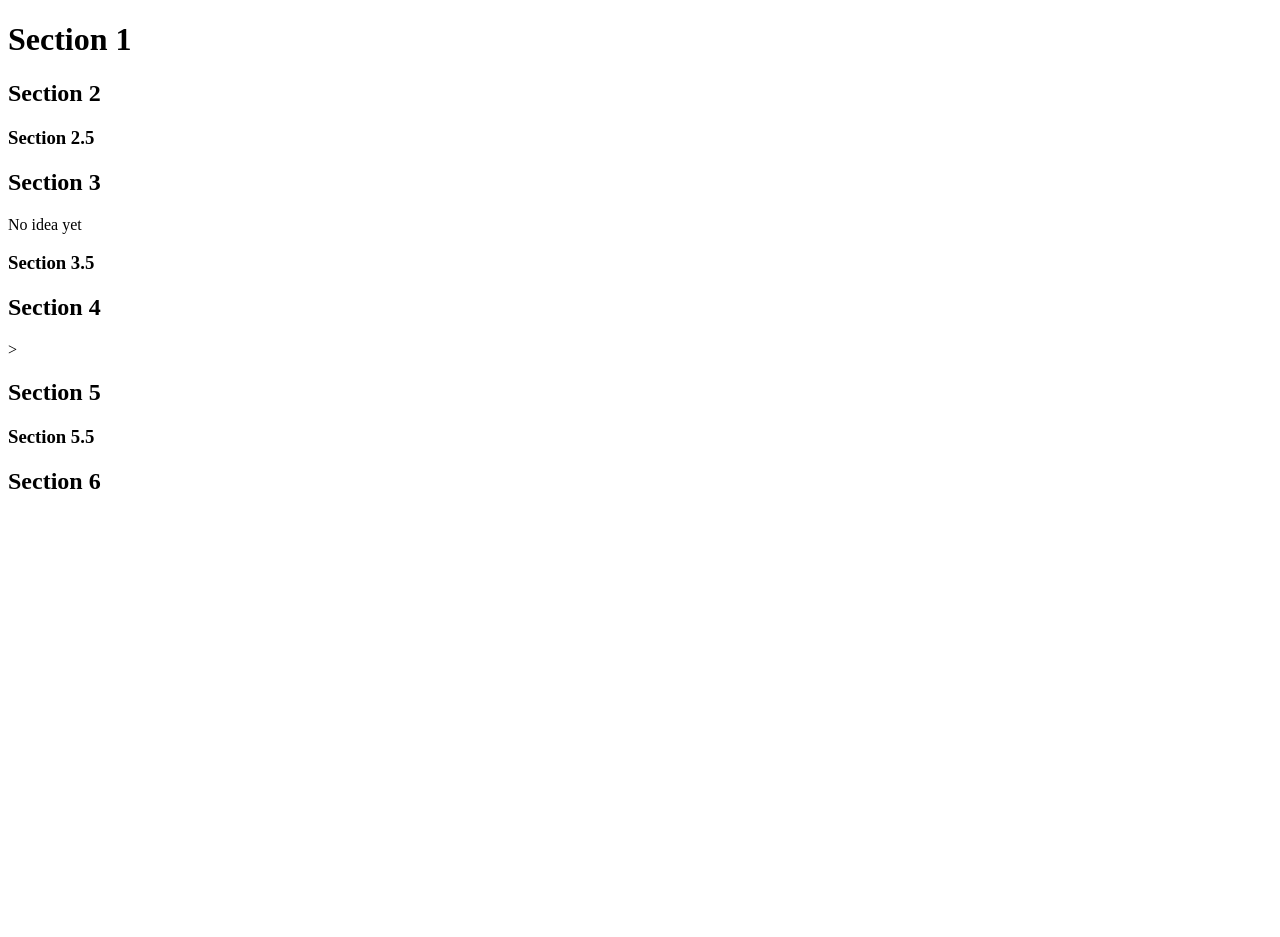
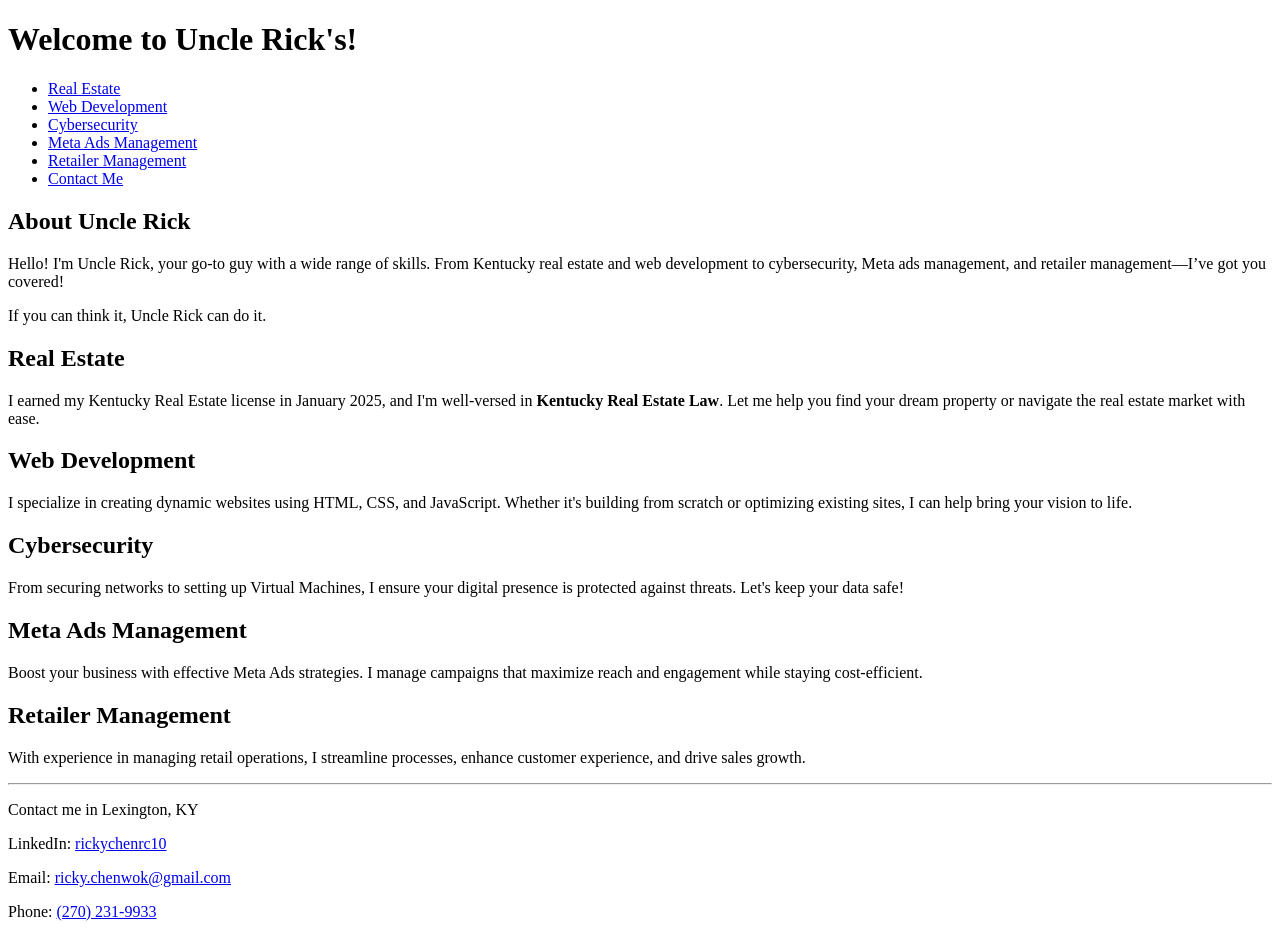
Before and after one commit to RickyGitHub10/semantic2025, a plain HTML site: page index.html in a window 1280 px wide. Before the commit the page ends 800 px from the top, so only its background shows below. Drawn offline with Linux system fonts and the light colour scheme.

Commit message:
added actual sections to my website

```diff
--- a/index.html
+++ b/index.html
@@ -2,7 +2,7 @@
 <html lang="en">
     <head>
         <!--CAN be about me for my future clients in real estate/IT-->
-        <title>Ricky Chen's Website</title>
+        <title>Uncle Rick's</title>
         <!--<base href="https://www.nourl.com/">" -->
         <meta charset="utf-8">
         <meta name="viewport" content="width=device-width, initial-scale=1.0">
@@ -13,48 +13,60 @@
 
     <body>
         <header>
-            <h1>Section 1</h1>
+            <h1>Welcome to Uncle Rick's!</h1>
             <nav>
-
+                <ul>
+                    <li><a href="#real-estate">Real Estate</a></li>
+                    <li><a href="#web-development">Web Development</a></li>
+                    <li><a href="#cybersecurity">Cybersecurity</a></li>
+                    <li><a href="#meta-ads">Meta Ads Management</a></li>
+                    <li><a href="#retailer-management">Retailer Management</a></li>
+                    <li><a href="#contact-me">Contact Me</a></li>
+                </ul>
             </nav>
         </header>
 
-        <article>
-            <header>
-                <h2>Section 2</h2>
-                <h3>Section 2.5</h3>
-            </header>
-
-            <section>
-                <h2> Section 3</h2>
-                    <aside> No idea yet</aside>
-                <h3> Section 3.5</h3>
+        <main>
+            <section id="about">
+                <h2>About Uncle Rick</h2>
+                <p>Hello! I'm Uncle Rick, your go-to guy with a wide range of skills. From Kentucky real estate and web development to cybersecurity, Meta ads management, and retailer management—I’ve got you covered!</p>
+                <p>If you can think it, Uncle Rick can do it.</p>
             </section>
 
-            <section>
-                <header>
-                    <h2>Section 4</h2>
-                </header>
+            <section id="real-estate">
+                <h2>Real Estate</h2>
+                <p>I earned my Kentucky Real Estate license in January 2025, and I'm well-versed in <strong>Kentucky Real Estate Law</strong>. Let me help you find your dream property or navigate the real estate market with ease.</p>
             </section>
-        </article>>
 
-        <article>
-            <header>
-                <h2>Section 5</h2>
-                <h3>Section 5.5</h3>
-            </header>
+            <section id="web-development">
+                <h2>Web Development</h2>
+                <p>I specialize in creating dynamic websites using HTML, CSS, and JavaScript. Whether it's building from scratch or optimizing existing sites, I can help bring your vision to life.</p>
+            </section>
 
-            <section>
-                <header>
-                    <h2>Section 6</h2>
-                </header>
+            <section id="cybersecurity">
+                <h2>Cybersecurity</h2>
+                <p>From securing networks to setting up Virtual Machines, I ensure your digital presence is protected against threats. Let's keep your data safe!</p>
             </section>
-        </article>
 
+            <section id="meta-ads">
+                <h2>Meta Ads Management</h2>
+                <p>Boost your business with effective Meta Ads strategies. I manage campaigns that maximize reach and engagement while staying cost-efficient.</p>
+            </section>
+
+            <section id="retailer-management">
+                <h2>Retailer Management</h2>
+                <p>With experience in managing retail operations, I streamline processes, enhance customer experience, and drive sales growth.</p>
+            </section>
+        </main>
+    <hr>
         <footer>
-            <address>
-
-            </address>
+            <section id="contact-me">
+                <p>Contact me in Lexington, KY</p>
+                <p>LinkedIn: <a href="https://www.linkedin.com/in/rickychenrc10" target="_blank">rickychenrc10</a></p>
+                <p>Email: <a href="mailto:ricky.chenwok@gmail.com">ricky.chenwok@gmail.com</a></p>
+                <p>Phone: <a href="tel:+12702319933">(270) 231-9933</a></p>
+            </section>
         </footer>
     </body>
+
 </html>
```
